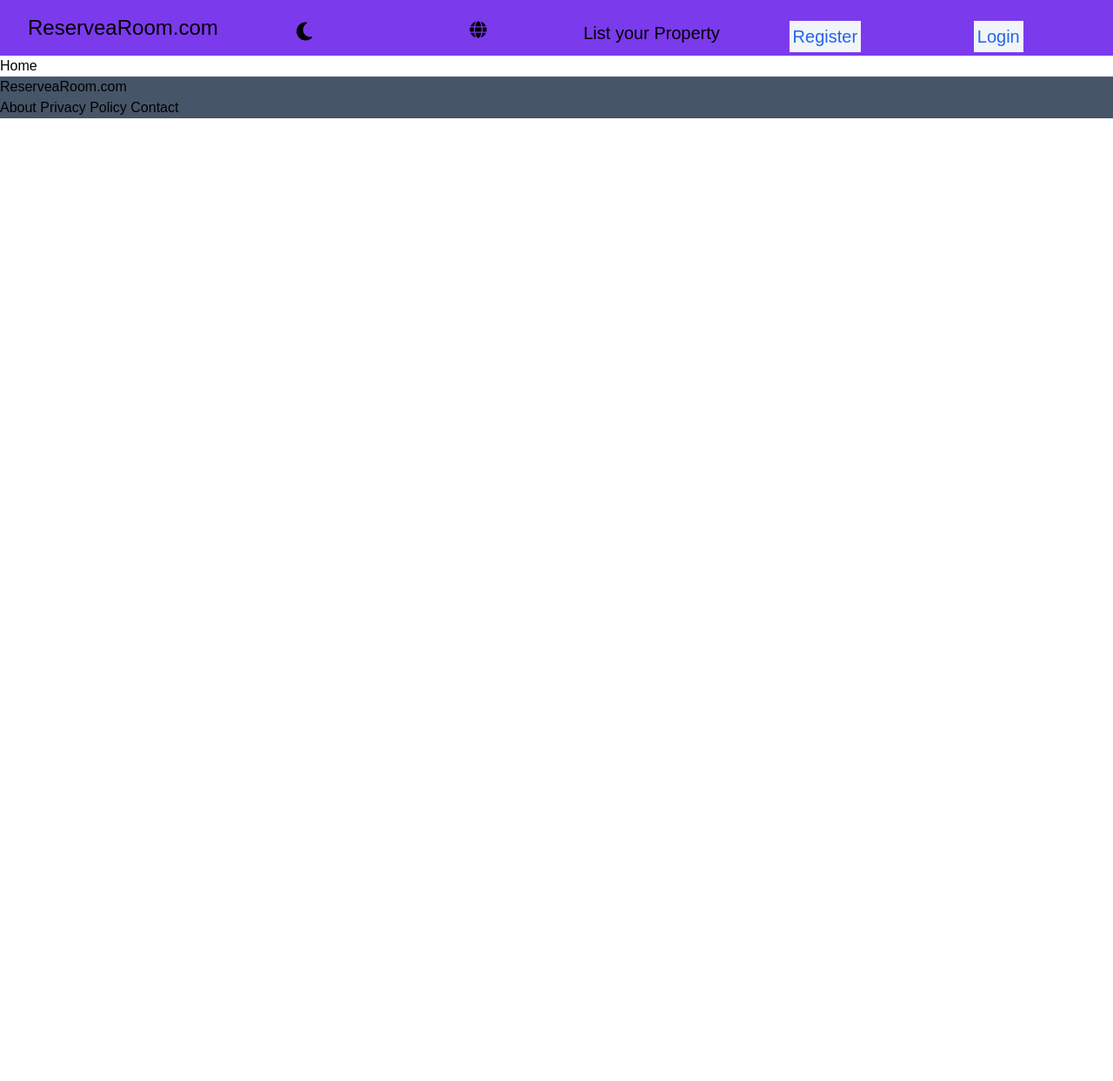
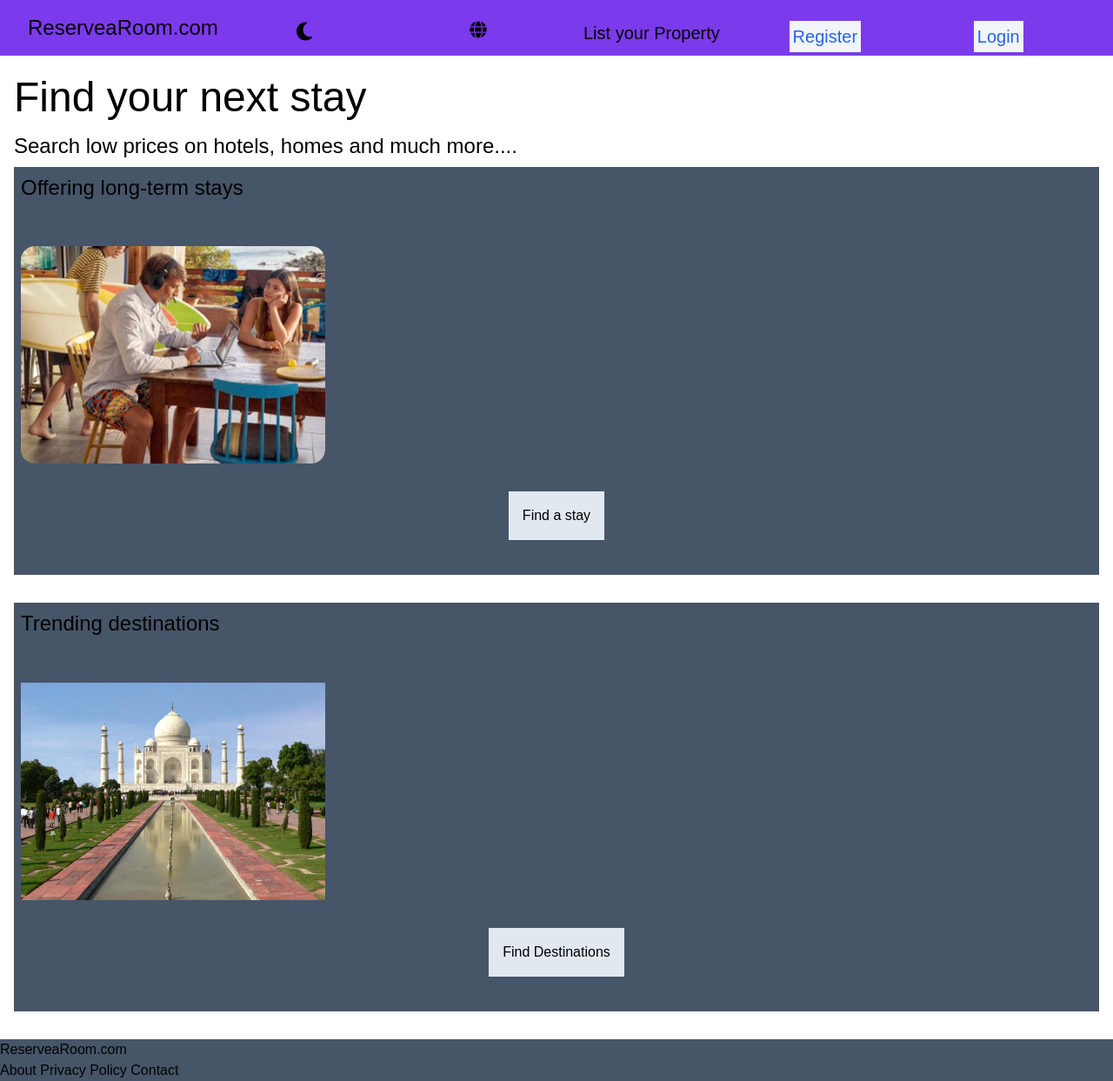
Before and after one commit to sarb001/ReserveaRoom, a React (Vite) app in the folder frontend/: page / in a window 1280 px wide. Shown: the whole page at 87% size. Before the commit the page ends 800 px from the top, so only its background shows below. Built offline with nearby package versions, Linux system fonts and the light colour scheme; a web font is replaced by a local one.

Commit message:
homepage design- completed

```diff
--- a/frontend/src/components/Home/Home.jsx
+++ b/frontend/src/components/Home/Home.jsx
@@ -2,8 +2,35 @@ import React from 'react'
 
 const Home = () => {
   return (
-    <div>Home</div>
+    <div className='m-4'>
+       <div className='text-5xl py-2'> Find your next stay  </div>
+       <div className='text-2xl py-2'> Search low prices on hotels, homes and much more.... </div>
+
+      <div className='bg-slate-600 p-2 grid grid-rows-[1fr,3fr]'>
+            <div className='text-2xl'>  Offering long-term stays </div>
+            <div className='w-[350px] h-[250px] text-center'>
+                  <img  className='w-full h-full object-cover overflow-hidden rounded-2xl' src = "/public/Longest-holiday.jpeg" alt = "Holiday" />
+            </div>
+            <div className='my-8 text-center'>
+             <button className='bg-slate-200 p-4'> Find a stay </button>
+            </div>
+
+      </div>
+
+      <div className='bg-slate-600 p-2 grid grid-rows-[1fr,3fr] my-8'>
+            <div className='text-2xl'>  Trending  destinations  </div>
+            <div className='w-[350px] h-[250px] text-center'>
+              <img  className='w-full h-full object-cover' src = "/public/Agra-main.jpg" alt = "Agra" />
+            </div>
+            <div className='my-8 text-center'>
+             <button className='bg-slate-200 p-4'> Find Destinations </button>
+            </div>
+
+      </div>
+
+    </div>
   )
 }
 
+
 export default Home
--- a/frontend/src/components/Navbar/Navbar.jsx
+++ b/frontend/src/components/Navbar/Navbar.jsx
@@ -25,7 +25,7 @@ const Navbar = () => {
 
       <div className='mx-4 flex flex-row justify-between p-4 h-16'>
             <div className='text-2xl'>
-               <span> ReserveaRoom.com  </span>
+               <NavLink to = "/">  ReserveaRoom.com   </NavLink>
             </div>
 
             {!showbar &&
```
